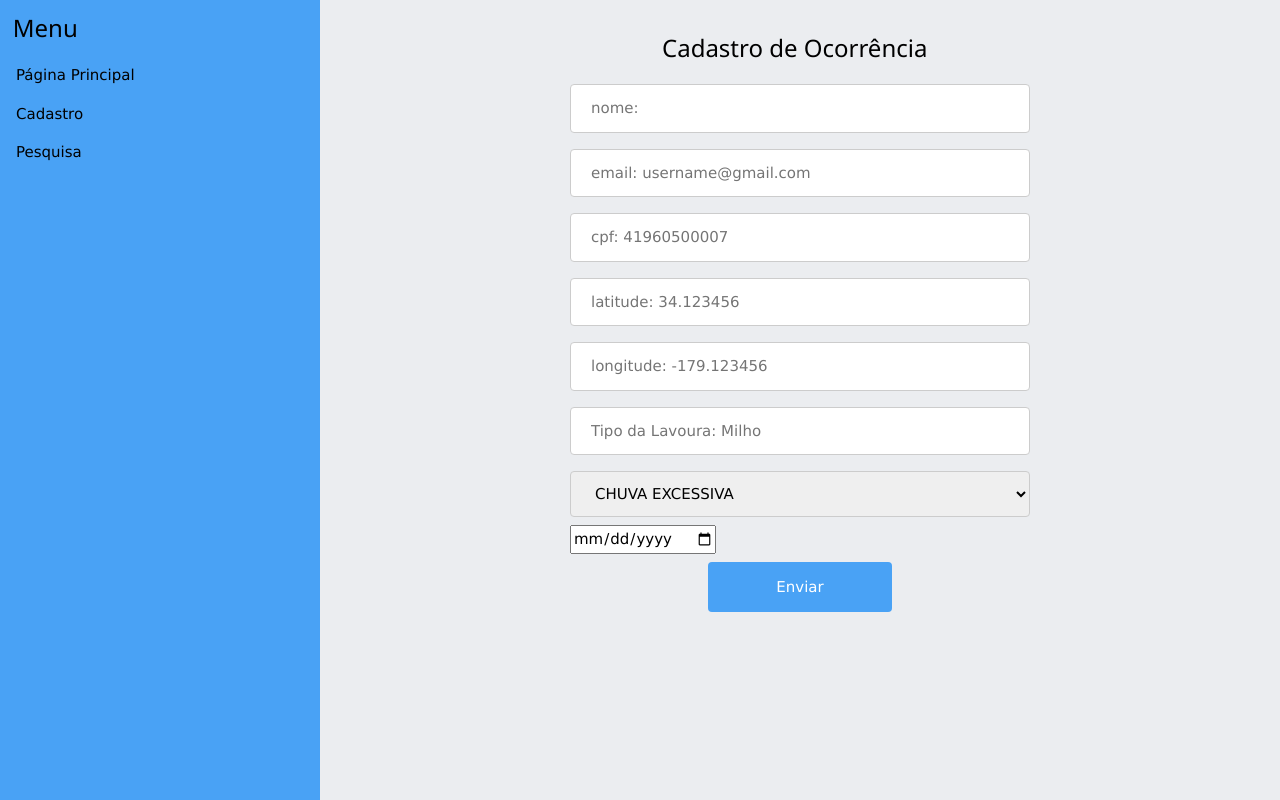
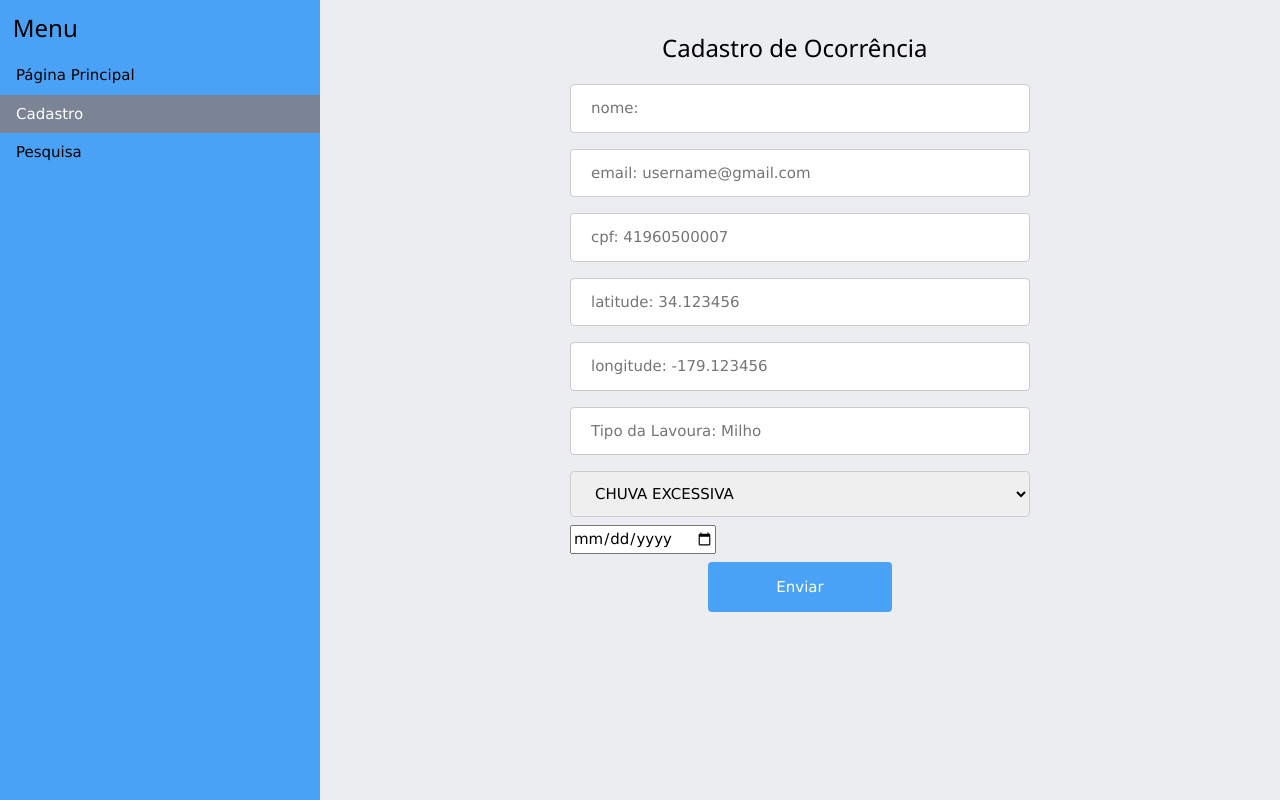
Before and after one commit to vscardel/proagroFacil---Desafio, a Flask app: page /cadastro in a window 1280 px wide. Run offline with Flask 2, Linux system fonts and the light colour scheme.

Commit message:
link atual da navbar ativo

```diff
--- a/templates/base.html
+++ b/templates/base.html
@@ -54,9 +54,9 @@ li a:hover:not(.active) {
 <!-- Sidebar herdada por todos os fronts -->
 	<ul>
 	  <h3 id = "title">Menu</h3>
-	  <li><a  href="/">Página Principal</a></li>
-	  <li><a href="/cadastro">Cadastro</a></li>
-	  <li><a href="/pesquisa">Pesquisa</a></li>
+	  <li><a id="link_pag_principal"  href="/">Página Principal</a></li>
+	  <li><a id="link_pag_cadastro" href="/cadastro">Cadastro</a></li>
+	  <li><a id="link_pag_pesquisa" href="/pesquisa">Pesquisa</a></li>
 	</ul>
 
 	{%block body%}
--- a/templates/cadastro.html
+++ b/templates/cadastro.html
@@ -49,6 +49,12 @@
 	#titulo{
 		margin-left: 35%;
 	}
+
+	#link_pag_cadastro{
+		background-color: #7b8494;
+		color: white;
+	}
+
 </style>
 
 {%endblock%}
--- a/templates/index.html
+++ b/templates/index.html
@@ -19,6 +19,11 @@
 	font-size: 20px;
 }
 
+#link_pag_principal{
+  background-color: #7b8494;
+  color: white;
+}
+
 </style>
 
 
```
Also changed, not shown: templates/pesquisa.html (+4 -3 lines).
